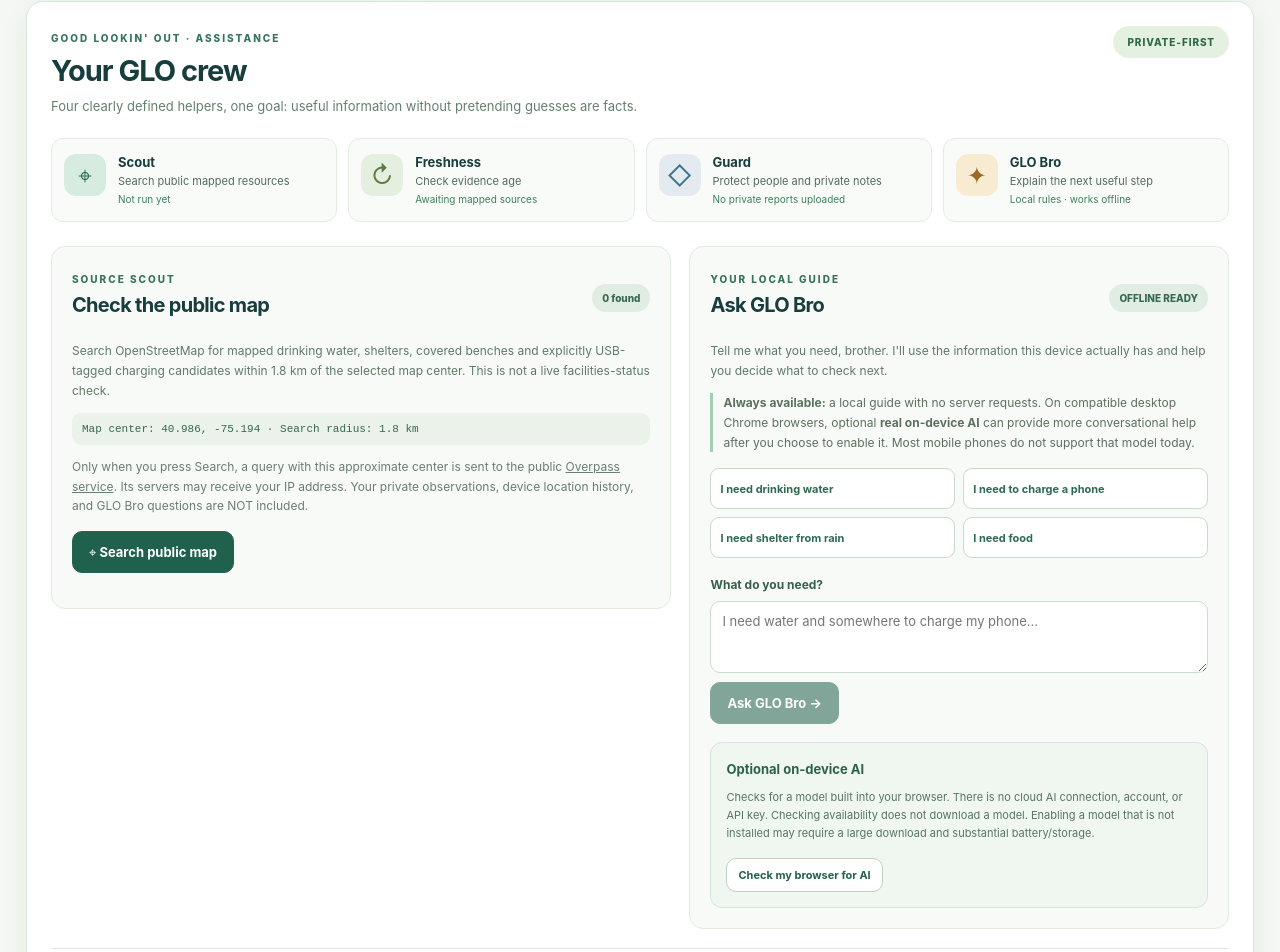
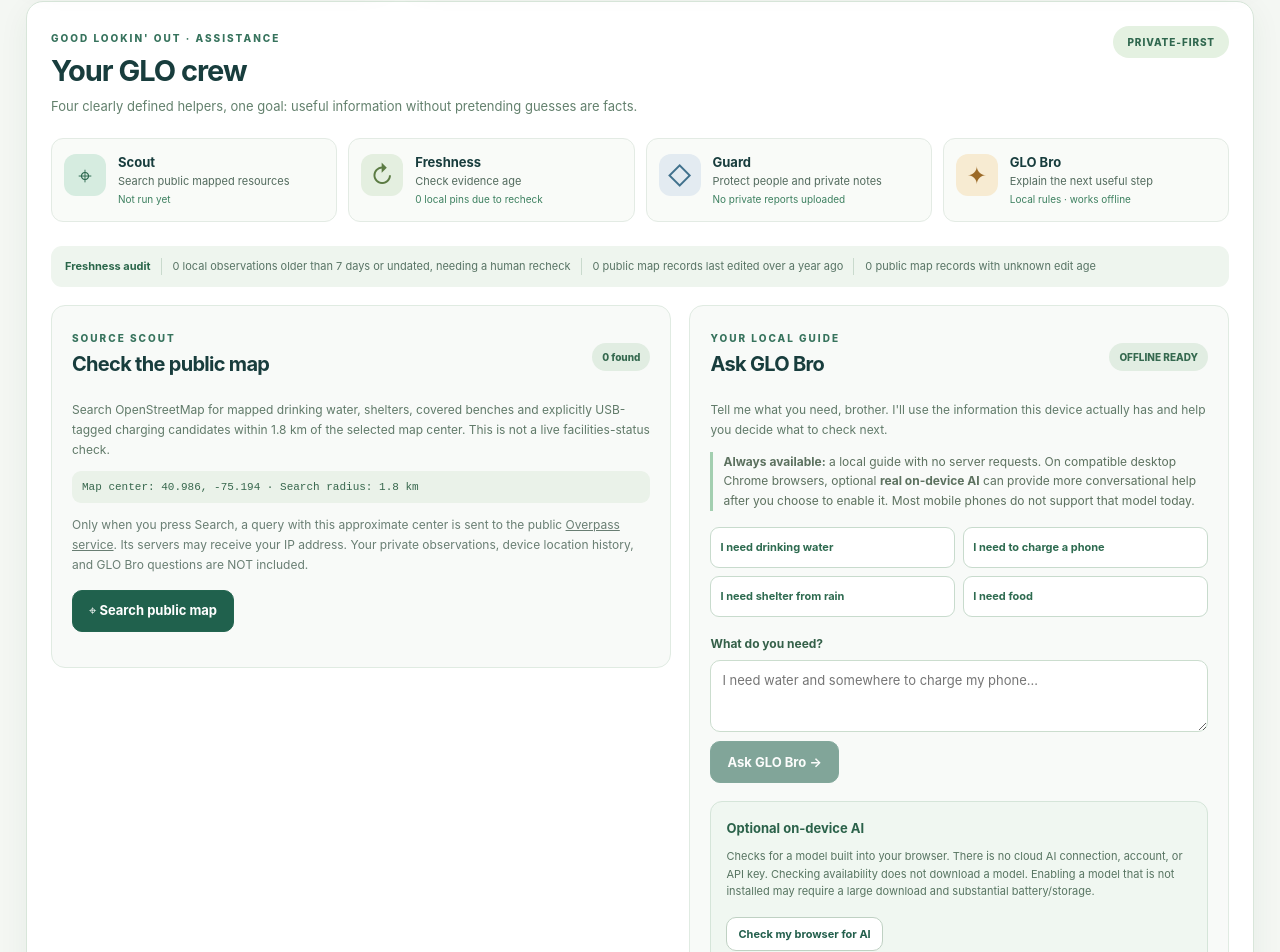
Before and after one commit to MichaelWave369/GLO, a React (Vite) app: page / in a window 1280 px wide. Shown: the part 1271-2223 px from the top of the page. Built offline with nearby package versions, Linux system fonts and the light colour scheme.

Commit message:
feat: freshness audit flags aging local observations and uncertain map edits

```diff
--- a/src/GloAgentDock.jsx
+++ b/src/GloAgentDock.jsx
@@ -1,6 +1,6 @@
 import { useEffect, useMemo, useRef, useState } from 'react'
 import { CATEGORIES, distanceKm } from './domain.js'
-import { CREW, guideReply } from './guide.js'
+import { CREW, guideReply, freshnessAudit } from './guide.js'
 import { mappedAge, scoutPublicMap, SOURCE_ENDPOINT } from './scout.js'
 import { inspectOnDeviceAI, askOnDeviceAI } from './onDeviceAi.js'
 
@@ -17,10 +17,10 @@ function dateText(value) {
   return Number.isNaN(date.getTime()) ? 'Unknown' : date.toLocaleString()
 }
 
-function CrewCard({ agent, scan }) {
+function CrewCard({ agent, scan, audit }) {
   let status = 'Ready for local use'
   if (agent.id === 'scout') status = scan ? 'Last requested: ' + dateText(scan.checkedAt) : 'Not run yet'
-  if (agent.id === 'freshness') status = scan ? scan.sources.length + ' mapped entries reviewed' : 'Awaiting mapped sources'
+  if (agent.id === 'freshness') status = audit.privateRecheck + ' local pins due to recheck'
   if (agent.id === 'guard') status = 'No private reports uploaded'
   if (agent.id === 'bro') status = 'Local rules · works offline'
   return <div className="agent-person">
@@ -43,6 +43,7 @@ export default function GloAgentDock({ center, localReports, online, onSourcesCh
 
   useEffect(() => () => controllerRef.current?.abort(), [])
   const candidates = scan?.sources || []
+  const audit = useMemo(() => freshnessAudit(localReports, candidates), [localReports, candidates])
   const changedViewport = scan ? distanceKm(center, scan.center) > 0.4 : false
   const counts = useMemo(() => Object.fromEntries(Object.keys(CATEGORIES).map((key) => [
     key, candidates.filter((item) => item.category === key).length
@@ -118,9 +119,10 @@ export default function GloAgentDock({ center, localReports, online, onSourcesCh
       <span className="agent-local-pill">PRIVATE-FIRST</span>
     </div>
     <div className="agent-grid">
-      {CREW.map((agent) => <CrewCard key={agent.id} agent={agent} scan={scan}/>)}
+      {CREW.map((agent) => <CrewCard key={agent.id} agent={agent} scan={scan} audit={audit}/>)}
     </div>
 
+    <div className="audit-strip" role="status"><strong>Freshness audit</strong><span>{audit.privateRecheck} local observations older than 7 days or undated, needing a human recheck</span><span>{audit.sourceOlderYear} public map records last edited over a year ago</span><span>{audit.sourceAgeUnknown} public map records with unknown edit age</span></div>
     <div className="agent-panels">
       <section className="agent-panel" aria-labelledby="public-scout-title">
         <div className="agent-panel-title"><div><span className="eyebrow">SOURCE SCOUT</span><h3 id="public-scout-title">Check the public map</h3></div><span className="agent-mini-count">{candidates.length} found</span></div>
--- a/src/guide.js
+++ b/src/guide.js
@@ -61,3 +61,23 @@ export function guideReply(message, { reports = [], sources = [], center, online
   lines.push('Please check access, opening hours, and conditions directly when possible.')
   return { title: 'GLO Bro · local guidance', lines, matches: candidates, kind: 'local' }
 }
+
+
+export function freshnessAudit(reports = [], sources = [], now = Date.now()) {
+  const ageDays = (value) => {
+    const date = Date.parse(value)
+    if (!Number.isFinite(date) || date > now + 86400000) return null
+    return Math.max(0, (now - date) / 86400000)
+  }
+  return {
+    privateRecheck: reports.filter((r) => {
+      const age = ageDays(r.observedAt)
+      return age === null || age > 7
+    }).length,
+    sourceOlderYear: sources.filter((r) => {
+      const age = ageDays(r.lastMappedAt)
+      return age !== null && age > 365
+    }).length,
+    sourceAgeUnknown: sources.filter((r) => ageDays(r.lastMappedAt) === null).length
+  }
+}
```
Also changed, not shown: src/agentDock.css, 1 other file (tests, documents, lock files or other folders).
